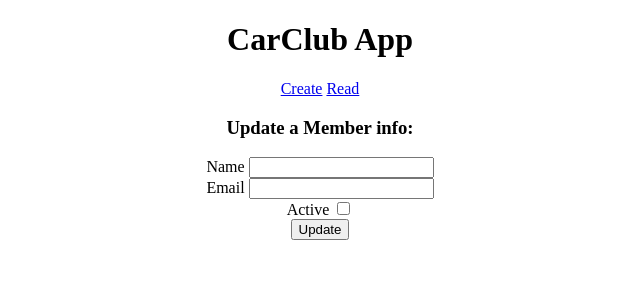
After one commit to M0darwish/carsclubproject, a Flask app: template application/templates/update.html in a window 1280 px wide. The commit adds this page. Shown: the top 300 px of the page, without its empty margins (320-960 px from the left). Run offline with Flask 2, Linux system fonts and the light colour scheme; the template is opened without the code that fills it: values that come from a table or form of the project are taken from there, others are empty.

Commit message:
adding feature 4,update members' details

```diff
--- a/application/forms.py
+++ b/application/forms.py
@@ -4,5 +4,11 @@ from wtforms.validators import DataRequired, Length, ValidationError
 
 class CreateForm(FlaskForm):
     name = StringField('Name', validators=[DataRequired(), Length(min=2,max=30)])
-    email = StringField('Email', validators=[DataRequired(), Length(min=2,max=30)])
+    email = StringField('Email', validators=[DataRequired(), Length(min=5,max=30)])
     submit = SubmitField('Register')
+
+class UpdateForm(FlaskForm):
+    name = StringField('Name', validators=[DataRequired(), Length(min=2,max=30)])
+    email = StringField('Email', validators=[DataRequired(), Length(min=5,max=30)])
+    active = BooleanField('Active')
+    submit = SubmitField('Update')
--- a/application/models.py
+++ b/application/models.py
@@ -4,4 +4,4 @@ class Members(db.Model):
     id = db.Column(db.Integer, primary_key=True)
     name = db.Column(db.String(30), nullable=False)
     email = db.Column(db.String(30), nullable=False)
-    active = db.Column(db.Boolean, default=True)
+    active = db.Column(db.Boolean, default=False)
--- a/application/routes.py
+++ b/application/routes.py
@@ -1,7 +1,7 @@
 
 from application import app, db
 from application.models import Members
-from application.forms import CreateForm
+from application.forms import CreateForm, UpdateForm
 
 from flask import render_template, redirect, url_for, request
 
@@ -28,3 +28,23 @@ def delete(name):
     db.session.delete(member)
     db.session.commit()
     return redirect(url_for('read'))
+
+@app.route('/update/<name>', methods=['GET', 'POST'])
+def update(name):
+    updateform = UpdateForm()
+    member = Members.query.filter_by(name=name).first()
+
+    # Prepopulate the form boxes with current values when they open the page.
+    if request.method == 'GET':
+        updateform.name.data = member.name
+        updateform.email.data = member.email
+        return render_template('update.html', form=updateform)
+
+    # Update the item in the databse when they submit
+    else:
+        if updateform.validate_on_submit():
+            member.name = updateform.name.data
+            member.email = updateform.email.data
+            member.active = updateform.active.data
+            db.session.commit()
+            return redirect(url_for('read'))
--- a/application/templates/read.html
+++ b/application/templates/read.html
@@ -12,6 +12,7 @@
         Status: <span style="color: red">Inactive</span>
         {% endif %}
         <br>
+        <span><a href="{{ url_for('update', name=member.name) }}">Update</a></span>
         <span><a href="{{ url_for('delete', name=member.name) }}">Delete</a></span>
         <br>
         <br>
--- /dev/null
+++ b/application/templates/update.html
@@ -0,0 +1,33 @@
+{% extends 'main.html' %}
+{% block members %}
+<h3>Update a Member info:</h3>
+<div class='form'>
+    <form method='POST' action=''>
+        {{ form.hidden_tag() }}
+        {{ form.name.label }}
+        {{ form.name }}
+        {% if form.name.errors %}
+        <div class='error'>
+            {% for error in form.name.errors %}
+                <span>{{ error }}</span>
+            {% endfor %}
+        </div>
+        {% endif %}
+        <br>
+        {{ form.email.label }}
+        {{ form.email }}
+        {% if form.email.errors %}
+        <div class='error'>
+            {% for error in form.email.errors %}
+                <span>{{ error }}</span>
+            {% endfor %}
+        </div>
+        {% endif %}
+        <br>
+        {{ form.active.label }}
+        {{ form.active }}
+        <br>
+        {{ form.submit }}
+    </form>
+</div>
+{% endblock members %}
```
